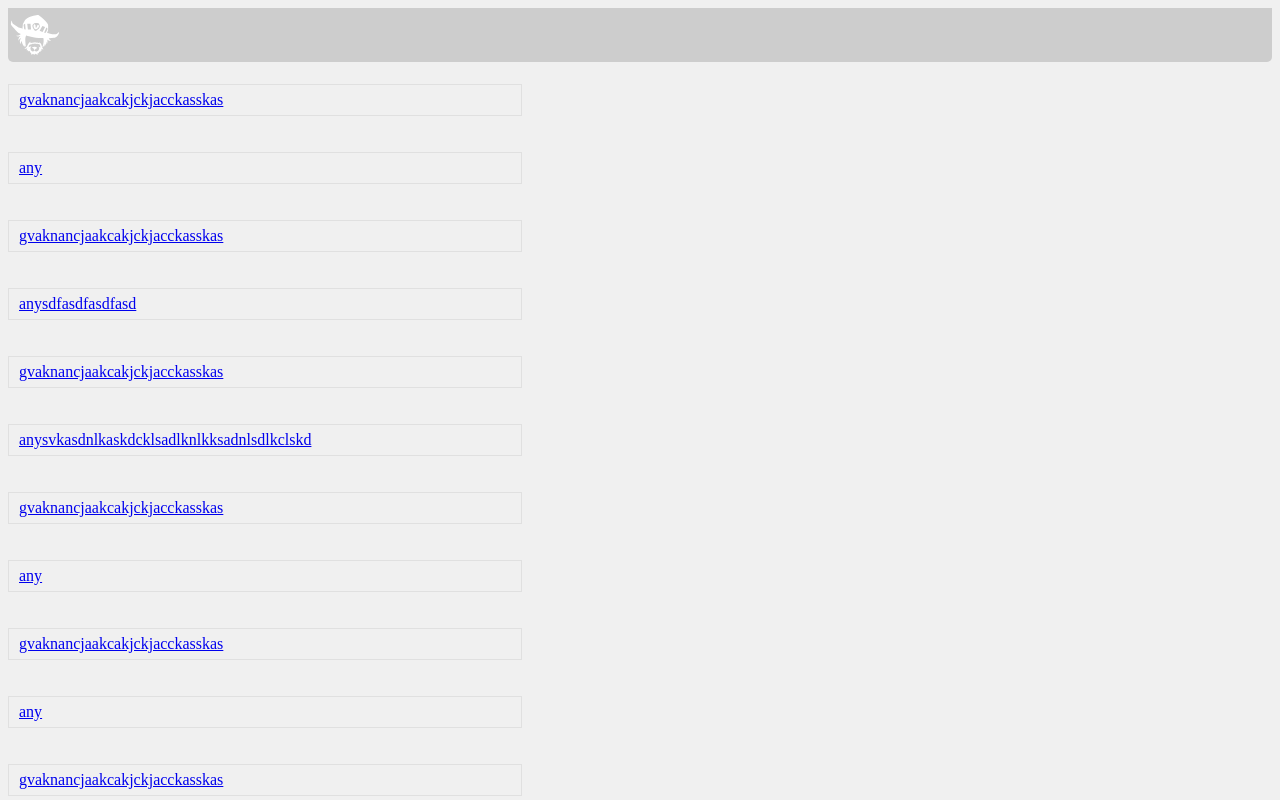
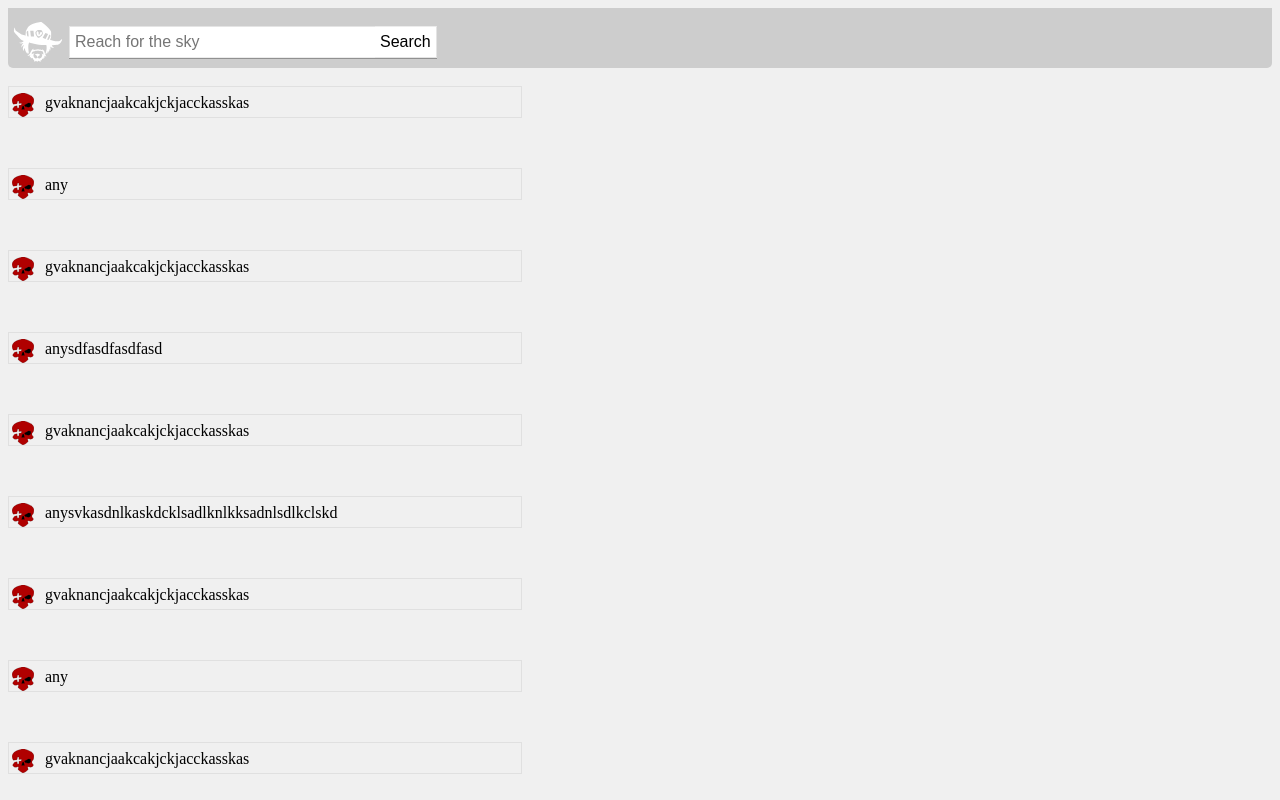
Before and after one commit to mohamed-essam/high-noon, an Angular app: page /search in a window 1280 px wide. Shown: the top 800 px of the page. Built offline with nearby package versions, Linux system fonts and the light colour scheme.

Commit message:
result page css

```diff
--- a/src/app/result-details/result-details.component.css
+++ b/src/app/result-details/result-details.component.css
@@ -11,7 +11,7 @@ body{
 
 /* CSS talk bubble */
 .talk-bubble {
-	margin: 0px;
+	margin: -15px;
   margin-left: 15px;
   display: inline-block;
   position: absolute;
--- a/src/app/result/result.component.css
+++ b/src/app/result/result.component.css
@@ -1,6 +1,7 @@
 .center {
   display: inline-block;
   width: 40vw;
+  margin-bottom: 10px ;
 }
 
 .result {
@@ -14,12 +15,14 @@
 }
 
 .resultText {
-  line-height: 30px;
-  margin-left: 10px;
+  color: black;
+  margin-top: 4px;
+  margin-left: -25px;
 }
 
-p{
-  color: red  ;
-  font-size: 19px;
-  width: 200px;
+.logo {
+  margin-top: -1px;
+  margin-bottom: 4px;
+  max-height: 24px;
+  max-width: 24px;
 }
--- a/src/app/result/result.component.html
+++ b/src/app/result/result.component.html
@@ -1,6 +1,15 @@
-<div (mouseenter) ="mouseEnter()"  (mouseleave) ="mouseLeave()" >
-  <div class="result center">
-    <a href="{{ result.url }}" class="resultText">{{ result.title }}</a>
+<div>
+  <div (mouseenter) ="mouseEnter()"  (mouseleave) ="mouseLeave()" class="result center">
+    <table style="width: 100%">
+      <tr style="width: 100%; height: 100%">
+        <td style="width: 54px; height: 100%">
+          <img src="assets/img/download.svg" alt="deadeye" class="logo" />
+        </td>
+        <td>
+          <p class="resultText">{{ result.title }}</p>
+        </td>
+      </tr>
+    </table>
   </div>
-  <app-result-details class="center"></app-result-details>
+  <app-result-details (mouseenter) ="mouseEnter()"  (mouseleave) ="mouseLeave()" class="center"></app-result-details>
 </div>
--- a/src/app/results-page/results-page.component.html
+++ b/src/app/results-page/results-page.component.html
@@ -1,4 +1,6 @@
-<app-topbar></app-topbar>
+<div class="search">
+  <app-topbar></app-topbar>
+</div>
 <br>
 <div class="results">
 <app-results></app-results>
--- a/src/app/topbar/topbar.component.html
+++ b/src/app/topbar/topbar.component.html
@@ -1,7 +1,19 @@
 <div class="topbar">
-  <div class="logo">
-    <img src="assets/img/logo.svg" alt="Highnoon" />
-  </div>
+  <table style="width: 100%">
+    <tr style="width: 100%; height: 100%">
+      <td style="width: 54px; height: 100%">
+        <div class="logo">
+          <img src="assets/img/logo.svg" alt="Highnoon" />
+        </div>
+      </td>
+      <td>
+        <div class="search-topbar">
+          <app-search (searched)="handleSearch($event)"></app-search>
+        </div>
+      </td>
+    </tr>
+  </table>
+
   <div class="links">
   </div>
 </div>
--- a/src/app/topbar/topbar.component.ts
+++ b/src/app/topbar/topbar.component.ts
@@ -1,4 +1,6 @@
-import { Component, OnInit } from '@angular/core';
+import { Component, OnInit, EventEmitter, Output } from '@angular/core';
+import { Observable } from 'rxjs/Observable'
+import { Result } from '../result'
 
 @Component({
   selector: 'app-topbar',
@@ -6,10 +8,20 @@ import { Component, OnInit } from '@angular/core';
   styleUrls: ['./topbar.component.css']
 })
 export class TopbarComponent implements OnInit {
+  @Output()
+  searched: EventEmitter<Observable<Result[]>> = new EventEmitter();
 
   constructor() { }
 
   ngOnInit() {
   }
 
+  handleSearch($event) {
+    console.log("Starting search")
+    $event.subscribe(results => this.handleResult(results))
+  }
+
+  private handleResult(results) {
+    console.log(results)
+  }
 }
```
Also changed, not shown: src/assets/img/download.svg (added).
